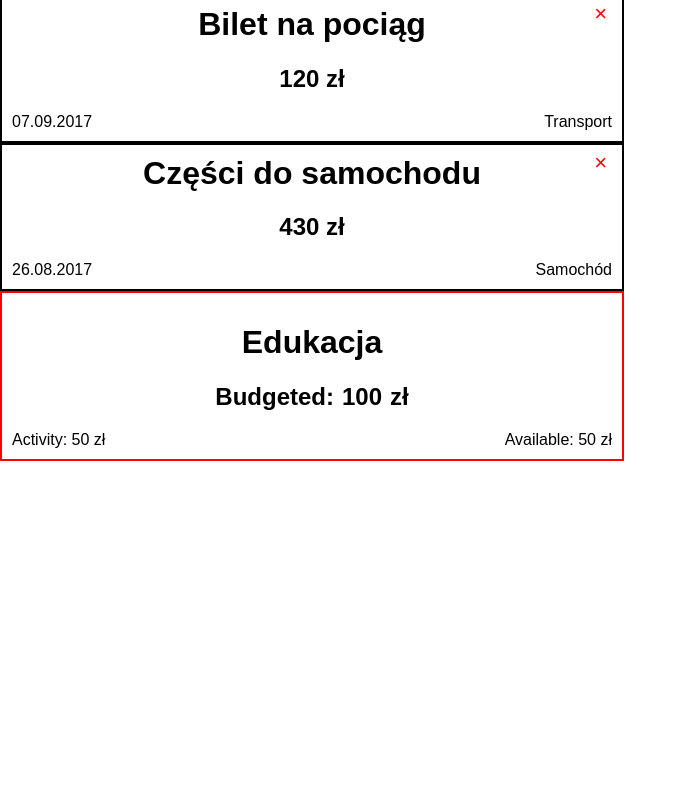
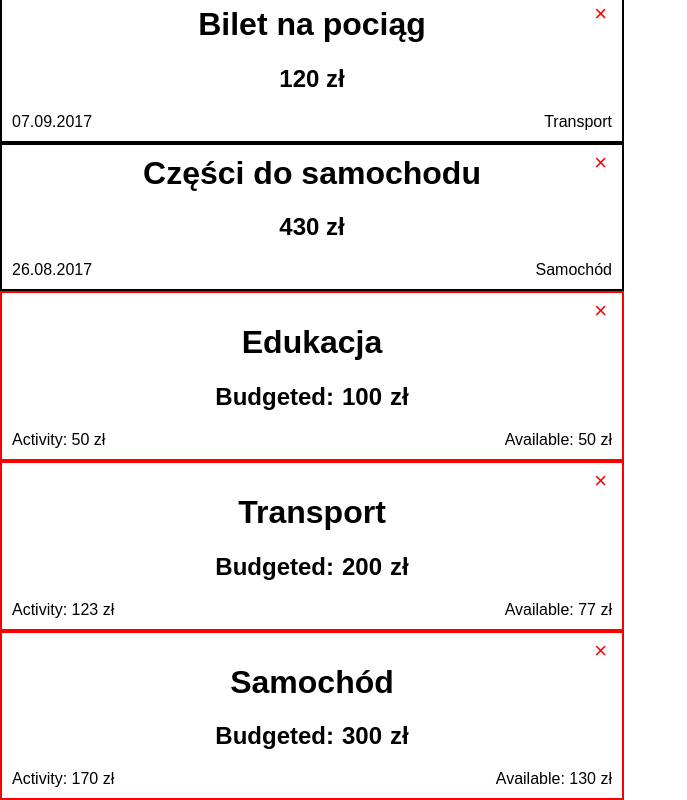
Before and after one commit to Flixow/warsawjs-workshop-10-budget, a React (Create React App) app: page / in a window 1280 px wide. Shown: the part 430-1230 px from the top of the page, without its empty margins (0-687 px from the left). Before the commit the page ends 891 px from the top, so only its background shows below. Built offline with nearby package versions, Linux system fonts and the light colour scheme.

Commit message:
Category list component

```diff
--- a/src/App.css
+++ b/src/App.css
@@ -42,7 +42,8 @@
   justify-content: space-between;
 }
 
-.Transaction-card__Remove {
+.Transaction-card__Remove,
+.Category-card__Remove {
   position: absolute;
   top: 5px;
   right: 15px;
--- a/src/App.js
+++ b/src/App.js
@@ -1,7 +1,7 @@
 import React, { Component } from 'react';
 
 import {
-  TransactionList, CategoryCard
+  TransactionList, CategoryList
 } from './components';
 
 import logo from './logo.svg';
@@ -83,6 +83,12 @@ class App extends Component {
     this.setState({ categories });
   }
 
+  handleRemoveCategory = ({ id }) => {
+    const { categories } = this.state;
+
+    this.setState({ categories: categories.filter(category => category.id !== id) });
+  }
+
   render() {
     const { transactions, categories } = this.state;
 
@@ -97,9 +103,10 @@ class App extends Component {
           onRemoveTransaction={this.handleRemoveTransaction}
           onAddTransaction={this.handleAddTransaction}
         />
-        <CategoryCard
-          item={categories[0]}
+        <CategoryList
+          items={categories}
           handleChangeCategoryBudget={this.handleChangeCategoryBudget}
+          onRemoveCategory={this.handleRemoveCategory}
         />
       </div>
     );
--- a/src/components/category-card.js
+++ b/src/components/category-card.js
@@ -31,12 +31,19 @@ class CategoryCard extends Component {
 
   render() {
     const {
-      item: { budgeted, name, activity }
+      item: { id, budgeted, name, activity },
+      onRemoveCategory
     } = this.props;
     const { editMode } = this.state;
 
     return (
       <div className="Category-card">
+        <div
+          className="Category-card__Remove"
+          onClick={() => onRemoveCategory({ id })}
+        >
+          &times;
+        </div>
         <h1>{name}</h1>
         <h2>Budgeted:
         {editMode ? (
--- /dev/null
+++ b/src/components/category-list.js
@@ -0,0 +1,24 @@
+import React from 'react';
+import PropTypes from 'prop-types';
+import CategoryCard from './category-card';
+
+const CategoryList = ({
+  items, onRemoveCategory, onAddCategory, handleChangeCategoryBudget
+}) => (
+  <div>
+    {items.map(item => (
+      <CategoryCard
+        key={item.id}
+        item={item}
+        onRemoveCategory={onRemoveCategory}
+        handleChangeCategoryBudget={handleChangeCategoryBudget}
+      />
+    ))}
+  </div>
+);
+
+CategoryList.propTypes = {
+  items: PropTypes.array.isRequired
+};
+
+export default CategoryList;
--- a/src/components/index.js
+++ b/src/components/index.js
@@ -7,6 +7,7 @@ import TransactionList from './transaction-list';
 import TransactionForm from './transaction-form';
 
 import CategoryCard from './category-card';
+import CategoryList from './category-list';
 
 export {
   HelloStateless,
@@ -17,5 +18,6 @@ export {
   TransactionList,
   TransactionForm,
 
-  CategoryCard
+  CategoryCard,
+  CategoryList
 }
```
Also changed, not shown: 1 other file (tests, documents, lock files or other folders).
